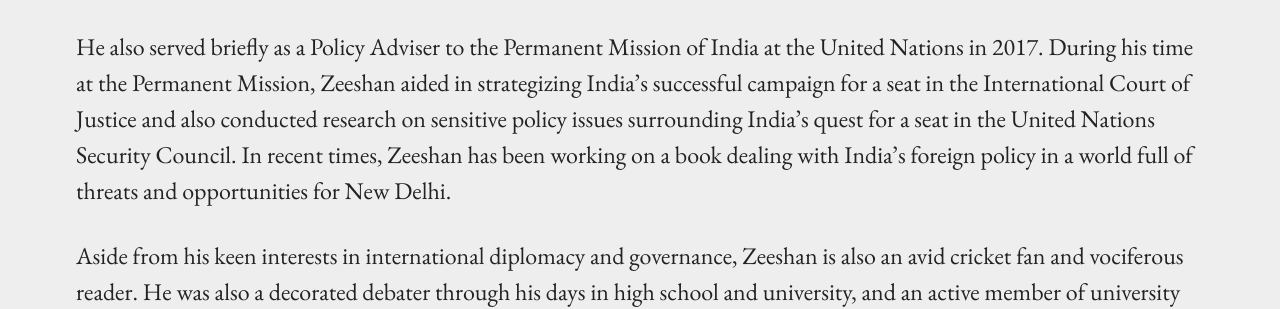
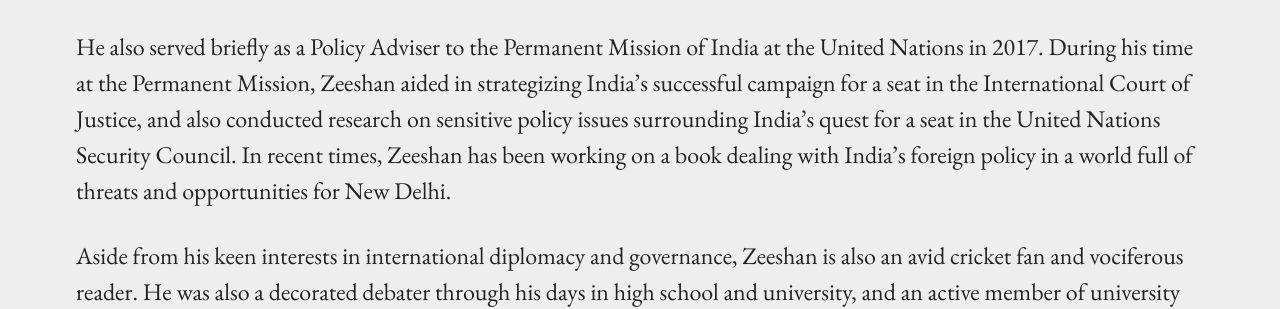
Before and after one commit to mohamedzeeshan/mdzeeshancopy, a Jekyll site: the page built from biography.md, in a window 1280 px wide. Shown: the part 960-1269 px from the top of the page. Built offline with Jekyll 4.4.1, drawn with Linux system fonts in a browser that asks for light colours.

```diff
--- a/biography.md
+++ b/biography.md
@@ -12,6 +12,6 @@ By the time he entered his final year at engineering school, Zeeshan had begun w
 
 All of this led to Zeeshan's eventual transition into the policy academia - and to Columbia University, where he currently studies international affairs and serves as a Teaching Assistant on Economic Analysis. In line with his experience in and around the mainstream media, Zeeshan was appointed to serve on the Editorial Board of the prestigious Columbia Journal of International Affairs as its Digital and Online Director.
 
-He also served briefly as a Policy Adviser to the Permanent Mission of India at the United Nations in 2017. During his time at the Permanent Mission, Zeeshan aided in strategizing India's successful campaign for a seat in the International Court of Justice and also conducted research on sensitive policy issues surrounding India's quest for a seat in the United Nations Security Council. In recent times, Zeeshan has been working on a book dealing with India's foreign policy in a world full of threats and opportunities for New Delhi.
+He also served briefly as a Policy Adviser to the Permanent Mission of India at the United Nations in 2017. During his time at the Permanent Mission, Zeeshan aided in strategizing India's successful campaign for a seat in the International Court of Justice, and also conducted research on sensitive policy issues surrounding India's quest for a seat in the United Nations Security Council. In recent times, Zeeshan has been working on a book dealing with India's foreign policy in a world full of threats and opportunities for New Delhi.
 
 Aside from his keen interests in international diplomacy and governance, Zeeshan is also an avid cricket fan and vociferous reader. He was also a decorated debater through his days in high school and university, and an active member of university debate clubs. Though he rarely speaks of it today, his love for writing was sparked by Enid Blyton, whom he still regards his most favourite author - not too far ahead, perhaps, of Agatha Christie. He hopes to pen a detective novel of his own someday, inspired by the adventures of Hercule Poirot.
```
